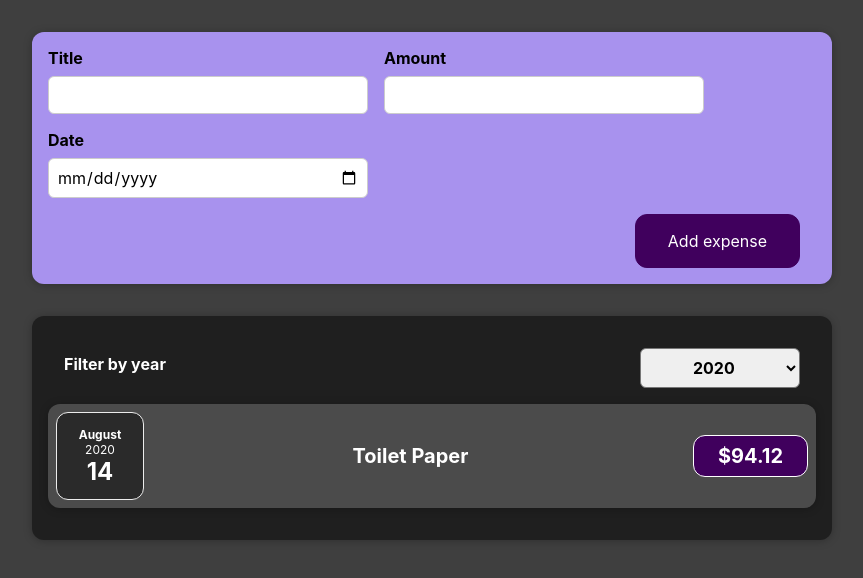
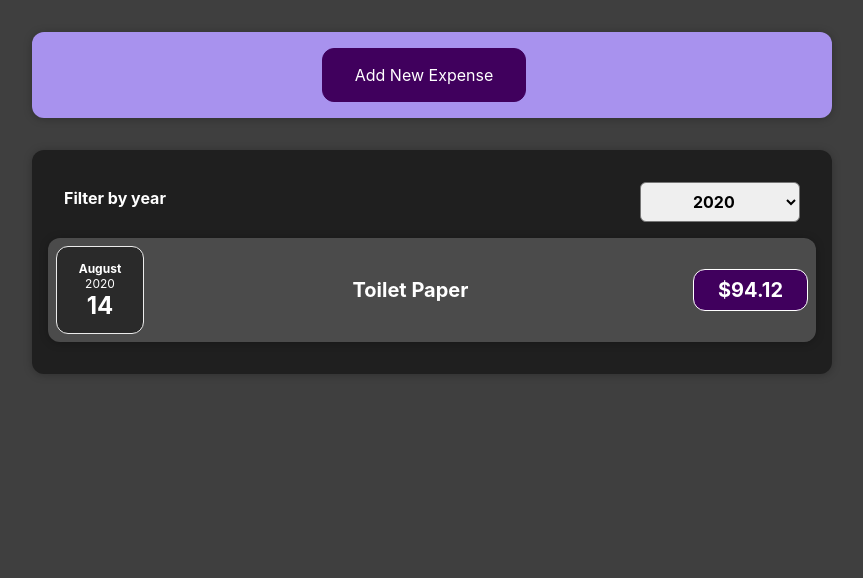
Before and after one commit to yash1rj/expense-tracker, a React (Create React App) app: page / in a window 1280 px wide. Shown: the top 578 px of the page, without its empty margins (208-1071 px from the left). Built offline with nearby package versions, Linux system fonts and the light colour scheme.

Commit message:
Expand/Collapse feature for New expense component

```diff
--- a/src/components/NewExpense/ExpenseForm/ExpenseForm.js
+++ b/src/components/NewExpense/ExpenseForm/ExpenseForm.js
@@ -66,6 +66,7 @@ const ExpenseForm = props => {
                 </div>
             </div>
             <div className={classes.newExpense__actions}>
+                <button type="button" onClick={props.clicked}>Cancel</button>
                 <button type="submit">Add expense</button>
             </div>
         </form>
--- a/src/components/NewExpense/NewExpense.js
+++ b/src/components/NewExpense/NewExpense.js
@@ -1,8 +1,10 @@
 import classes from './NewExpense.module.css';
-import React from 'react';
+import React, { useState } from 'react';
 import ExpenseForm from './ExpenseForm/ExpenseForm';
 
 const NewExpense = props => {
+
+    const [viewToggler, setViewToggler] = useState(false);
 
     const saveNewExpenseHandler = (enteredExpenseData) => {
         const expenseData = {
@@ -13,9 +15,19 @@ const NewExpense = props => {
         props.onGetNewExpense(expenseData);
     };
 
+    const expandNewExpenseHandler = () => {
+        setViewToggler(true);
+    };
+
+    const collapseNewExpenseHandler = () => {
+        setViewToggler(false);
+    };
+
     return (
         <div className={classes.newExpense}>
-            <ExpenseForm onSaveNewExpense={saveNewExpenseHandler} />
+            {viewToggler
+                ? <ExpenseForm clicked={collapseNewExpenseHandler} onSaveNewExpense={saveNewExpenseHandler} />
+                : <button onClick={expandNewExpenseHandler}>Add New Expense</button>}
         </div>
     );
 };
```
